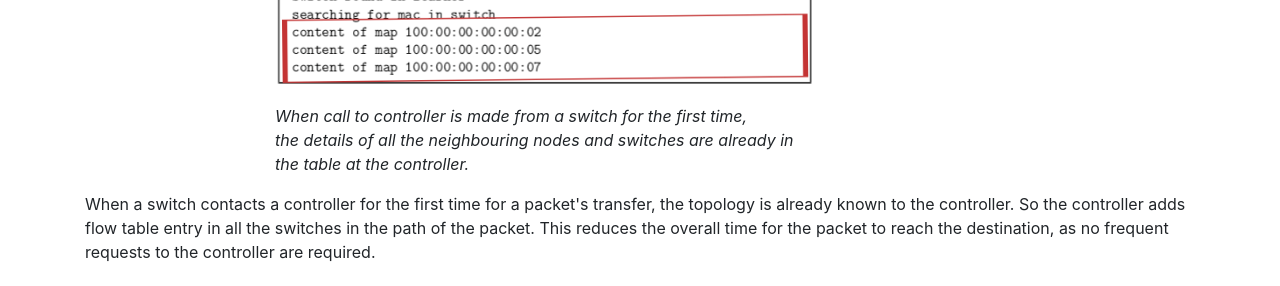
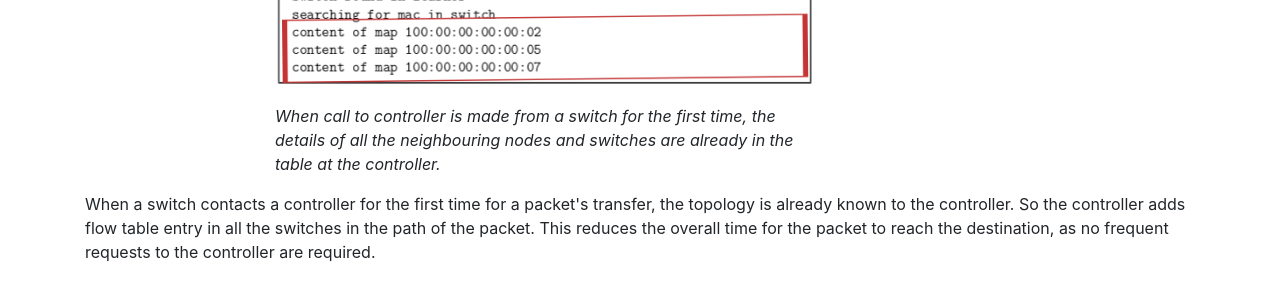
Before and after one commit to joe019/Extending-SDN-functionalities-of-ns-3, a Jekyll site: the page built from docs/implementation.md, in a window 1280 px wide and 900 px high, scrolled down 990 px. Shown: the part 154-440 px from the top of the window. Built offline with Jekyll 4.4.1, drawn with Linux system fonts in a browser that asks for light colours; nearby versions of some CDN libraries; some of the changed text lies outside the part shown.

Commit message:
edited impl

```diff
--- a/docs/implementation.md
+++ b/docs/implementation.md
@@ -34,7 +34,7 @@
 	<div class="col-12 col-sm-2"></div>
 	<div class="col-12 col-sm-6">
 		<img src="{{ site.baseurl }}/images/proactive.png" alt="proactive topology output">
-	    <p> <i>When call to controller is made from a switch for the first time,<br> the details of all the neighbouring nodes and switches are already in the table at the controller.</i> </p>
+	    <p> <i>When call to controller is made from a switch for the first time, the details of all the neighbouring nodes and switches are already in the table at the controller.</i> </p>
 	</div>
 	<div class="col-12 col-sm-4"></div>
 </div>
@@ -45,7 +45,7 @@
 	<div class="col-12 col-sm-2"></div>
 	<div class="col-12 col-sm-6">
 		<img src="{{ site.baseurl }}/images/screenshot.png" alt="all switch one entry output">
-	    <p> Flow table entries are made in all the switches in the path of the packet in the first controller call.</p>
+	    <p> <i>Flow table entries are made in all the switches in the path of the packet in the first controller call.</i></p>
 	</div>
 	<div class="col-12 col-sm-4"></div>
 </div>
```
Also changed, not shown: other parts of docs/implementation.md (+1 -1 lines).
